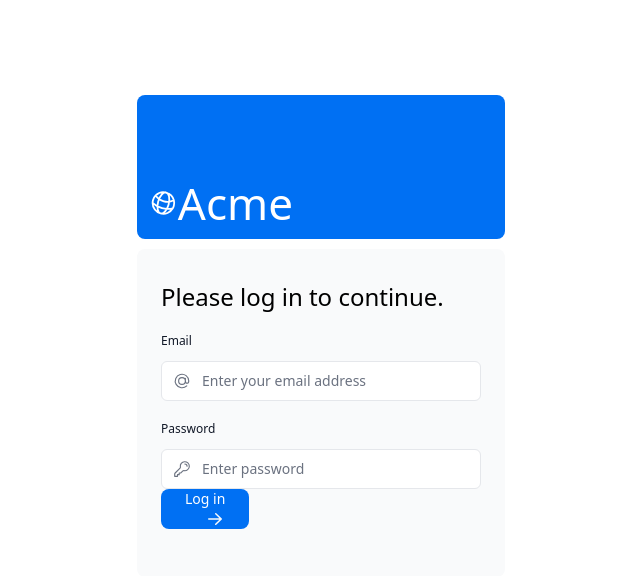
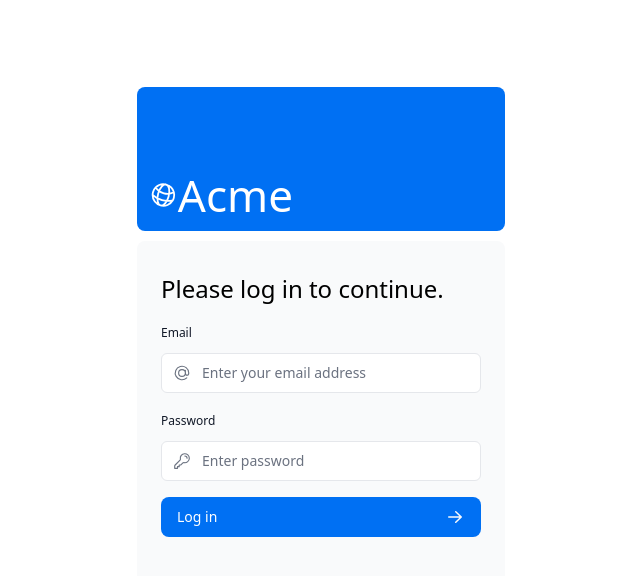
Before and after one commit to ryota-murakami/nextjs-dashboard, a Next.js app: page /login in a window 1280 px wide. Shown: the top 576 px of the page, without its empty margins (319-959 px from the left). Built offline with nearby package versions, Linux system fonts and the light colour scheme.

Commit message:
fix login button

```diff
--- a/app/ui/button.tsx
+++ b/app/ui/button.tsx
@@ -13,11 +13,12 @@ export function Button({ children, className, ...rest }: ButtonProps) {
     <button
       {...rest}
       className={clsx(
-        'flex h-10 items-center rounded-lg bg-blue-500 px-4 text-sm font-medium text-white transition-colors',
+        'flex h-10 items-center rounded-lg bg-blue-500 px-4 text-sm font-medium text-white transition-colors hover:bg-blue-400 focus-visible:outline focus-visible:outline-2 focus-visible:outline-offset-2 focus-visible:outline-blue-500 active:bg-blue-600 aria-disabled:cursor-not-allowed aria-disabled:opacity-50',
+        className,
       )}
     >
-      {pending ? <Spinner /> : null}
-      <span className="mx-2">{children}</span>
+      {pending && <Spinner />}
+      {children}
     </button>
   )
 }
--- a/app/ui/login-form.tsx
+++ b/app/ui/login-form.tsx
@@ -81,7 +81,7 @@ function LoginButton() {
   const { pending } = useFormStatus()
 
   return (
-    <Button className="mt-4 w-full" aria-disabled={pending}>
+    <Button className="mt-4 w-full" disabled={pending} aria-disabled={pending}>
       Log in <ArrowRightIcon className="ml-auto h-5 w-5 text-gray-50" />
     </Button>
   )
--- a/package.json
+++ b/package.json
@@ -5,7 +5,7 @@
   },
   "scripts": {
     "build": "next build",
-    "dev": "next dev",
+    "dev": "next dev --turbo",
     "prettier": "prettier --ignore-unknown --write .",
     "start": "next start",
     "lint": "eslint . --ext .ts,.tsx,.js,jsx,cjs,mjs",
```
Also changed, not shown: 1 other file (tests, documents, lock files or other folders).
